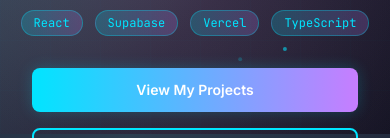
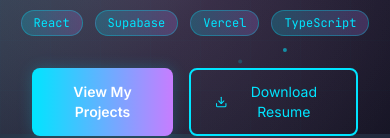
Before and after one commit to Mrlucky2810/galactic-portfolio-glow, a React (Vite) app: page / in a window 390 px wide. Shown: the part 710-848 px from the top of the page. Built offline with nearby package versions, Linux system fonts and the light colour scheme.

Commit message:
Visual edit in Lovable
Edited UI in Lovable

```diff
--- a/src/components/Hero.tsx
+++ b/src/components/Hero.tsx
@@ -145,7 +145,7 @@ const Hero = () => {
           </motion.div>
 
           {/* CTA Buttons */}
-          <motion.div variants={itemVariants} className="flex flex-col sm:flex-row gap-4 sm:gap-6 justify-center mb-12 sm:mb-16 px-4">
+          <motion.div variants={itemVariants} className="flex sm:flex-row gap-4 sm:gap-6 justify-center mb-12 sm:mb-16 px-4">
             <motion.button whileHover={{
             scale: 1.05,
             boxShadow: '0 0 30px rgba(0, 229, 255, 0.6)'
```
